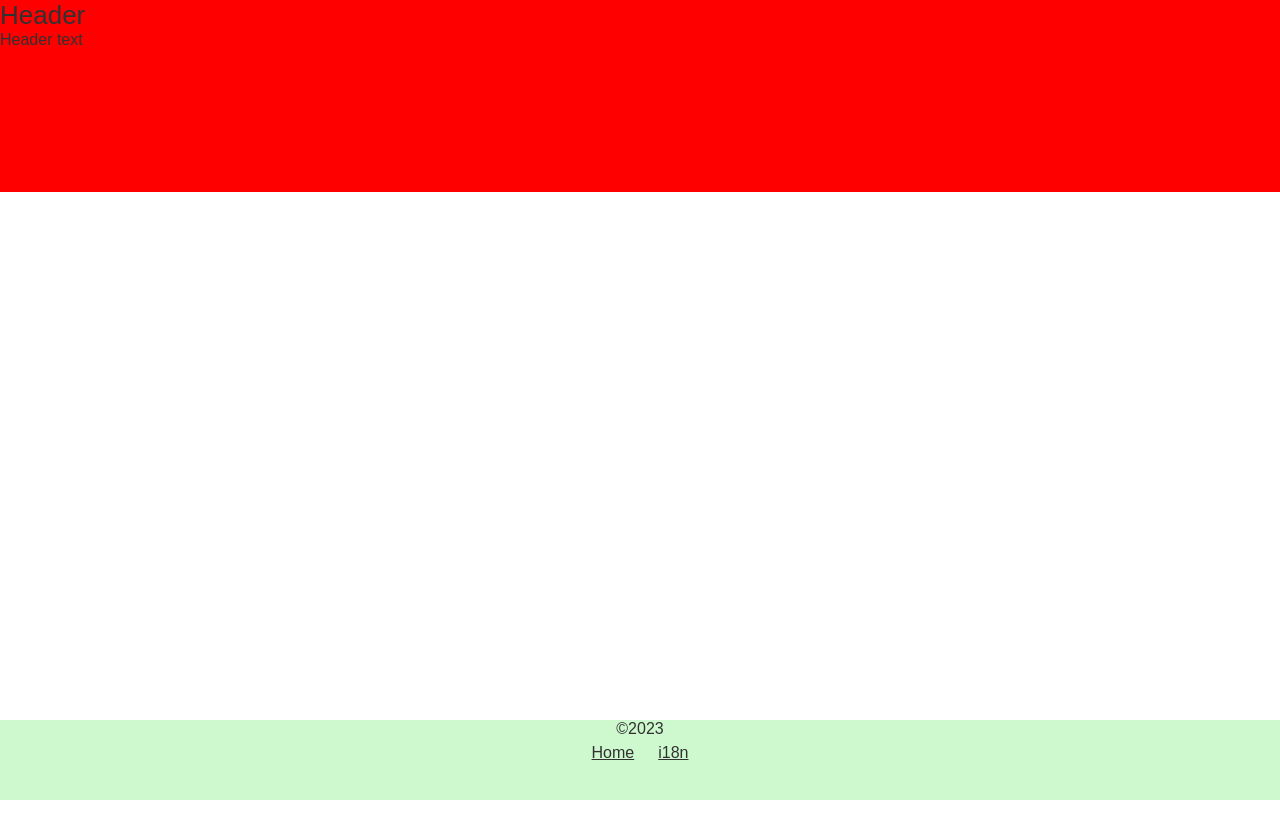
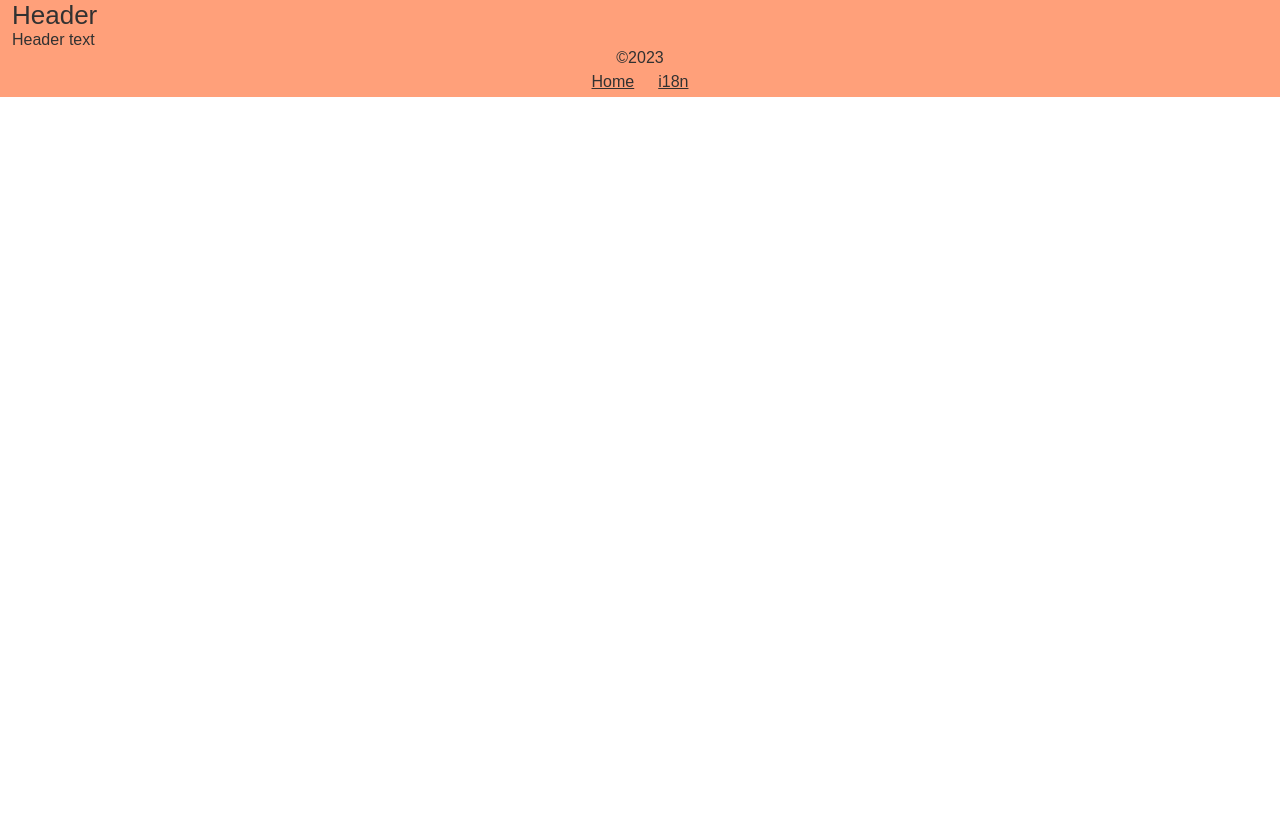
Before and after one commit to srcdev/nuxt3-pinia-i18n-histoire-boilerpate, a Nuxt app: page /samples/i18n-examples in a window 1280 px wide. Shown: the top 838 px of the page. After the commit the page ends 800 px from the top, so only its background shows below. Built offline with nearby package versions, Linux system fonts and the light colour scheme; a web font is replaced by a local one.

Commit message:
Basic layout updates, obvs with false colours.

```diff
--- a/assets/styles/ui/_placement.scss
+++ b/assets/styles/ui/_placement.scss
@@ -2,6 +2,19 @@
 * <div placement="top-left"></siv>
 * <div placement="bottom-right"></siv>
 **/
+[direction] {
+  display: flex;
+  gap: 12px;
+}
+
+[direction^="column"] {
+  flex-direction: column;
+}
+
+[direction^="reverse"] {
+  flex-flow: reverse;
+}
+
 [placement] {
   display: flex;
 }
--- a/assets/styles/variables/_defined-element-heights.scss
+++ b/assets/styles/variables/_defined-element-sizes.scss
@@ -3,3 +3,5 @@ $cardMedium: 12rem;
 
 $headerDepth: clamp(9vh, 15vw, 15em);
 $footerDepth: clamp(3vh, 15vw, 5em);
+
+$max-content-width: 1268px;
--- a/assets/styles/variables/index.scss
+++ b/assets/styles/variables/index.scss
@@ -1,4 +1,4 @@
 
 @import "@/assets/styles/variables/_colours";
-@import "@/assets/styles/variables/_defined-element-heights";
+@import "@/assets/styles/variables/_defined-element-sizes";
 @import "@/assets/styles/variables/_breakpoints";
--- a/components/functional/footer/Footer.vue
+++ b/components/functional/footer/Footer.vue
@@ -1,5 +1,6 @@
 <template>
   <footer class="footer">
+    <div class="footer-inner">
       <p>&copy;{{ copyYear }}</p>
       <ul class="footer-links-list">
         <li class="footer-links-item">
@@ -11,11 +12,11 @@
           >
         </li>
       </ul>
+    </div>
   </footer>
 </template>
 
 <script setup lang="ts">
-const route = useRoute()
 const copyYear = new Date().getFullYear()
 </script>
 
@@ -23,14 +24,20 @@ const copyYear = new Date().getFullYear()
 @import '@/assets/styles/imports.scss';
 
 .footer {
-  background-color: rgb(206, 249, 206);
-  bottom: 0;
+  $self: &;
+  background-color: red;
+  margin: 0;
+
+  &-inner {
     align-items: center;
+    background-color: lightsalmon;
     display: flex;
     flex-direction: column;
-  height: $footerDepth;
-  position: fixed;
-  width: 100%;
+    margin: 0 auto;
+    max-width: $max-content-width;
+    padding: 0 1.2rem;
+  }
+
 
   &-links {
     &-list {
@@ -44,5 +51,14 @@ const copyYear = new Date().getFullYear()
       padding: 0.6rem 1.2rem;
     }
   }
+
+  &.wide {
+    background-color: blue;
+    #{ $self }-inner {
+      background-color: lightsteelblue;
     }
+  }
+}
+
+
 </style>
--- a/components/functional/header/Header.vue
+++ b/components/functional/header/Header.vue
@@ -1,7 +1,9 @@
 <template>
   <header class="header">
-    <h1>Header</h1>
-    <p>Header text</p>
+    <div class="header-inner">
+      <h1>Header</h1>
+      <p>Header text</p>
+    </div>
   </header>
 </template>
 
@@ -11,23 +13,22 @@
 @import '@/assets/styles/imports.scss';
 
 .header {
+  $self: &;
   background-color: red;
-  position: fixed;
-  left: 0%;
-  top: 0%;
-  // bottom: auto;
-  z-index: 150;
-  width: 100%;
-  height: $headerDepth;
+  margin: 0;
 
   &-inner {
-    align-items: center;
-    background-position: 0 0;
-    background-repeat: no-repeat;
-    background-size: 150%;
-    display: flex;
-    height: 100%;
-    padding: 0 5vw;
+    background-color: lightsalmon;
+    margin: 0 auto;
+    max-width: $max-content-width;
+    padding: 0 1.2rem;
+  }
+
+  &.wide {
+    background-color: blue;
+    #{ $self }-inner {
+      background-color: lightsteelblue;
+    }
   }
 }
 </style>
--- a/layouts/normal.vue
+++ b/layouts/normal.vue
@@ -16,9 +16,30 @@ import Footer from '@/components/functional/footer/Footer.vue'
 <style lang="scss">
 @import '@/assets/styles/imports.scss';
 
-.page-wrapper {
-  min-height: 100vh;
-  padding-bottom: $footerDepth;
-  padding-top: $headerDepth;
+.page {
+  $self: &;
+  &-wrapper {
+    background-color: lightblue;
+  }
+  &-row {
+    $self: &;
+    border: 1px solid black;
+    background-color: lightgrey;
+    margin: 0;
+
+    &-inner {
+      background-color: lightsalmon;
+      margin: 0 auto;
+      max-width: $max-content-width;
+      padding: 0 1.2rem;
+    }
+
+    &.wide {
+      background-color: blue;
+      #{ $self }-inner {
+        background-color: lightsteelblue;
+      }
+    }
+  }
 }
 </style>
--- a/pages/samples/i18n-examples.vue
+++ b/pages/samples/i18n-examples.vue
@@ -2,10 +2,15 @@
   <div>
     <NuxtLayout name="normal">
       <template #content>
-        <h2>Example of internationalisation (i18n)</h2>
+        <div class="page-row wide">
+          <div class="page-row-inner">
+            <h2>(WIDE) Example of internationalisation (i18n)</h2>
             <p>How to implement the various different i18n text outputs.</p>
-        <hr />
-        <h2>Simple text display</h2>
+          </div>
+        </div>
+        <div class="page-row">
+          <div class="page-row-inner">
+            <h2>(NORMAL) Simple text display</h2>
             <code v-pre>
               &lt;p&gt;{{ $t('i18nExamples.simpleTextKey') }}&lt;/p&gt;
             </code>
@@ -88,7 +93,8 @@
               $t('i18nExamples.telephone.linkText')
             }}</a>
             <h2>
-          Attempt to use (below) <strong>&lt;i18n&gt;</strong> results in error.
+              Attempt to use (below) <strong>&lt;i18n&gt;</strong> results in
+              error.
             </h2>
             <i18n path="i18nExamples.telephone.text" tag="p" for="text">
               <template v-slot:text>
@@ -97,6 +103,8 @@
                 }}</a>
               </template>
             </i18n>
+          </div>
+        </div>
       </template>
     </NuxtLayout>
   </div>
```
Lines whose indentation alone changed are shown as unchanged.
